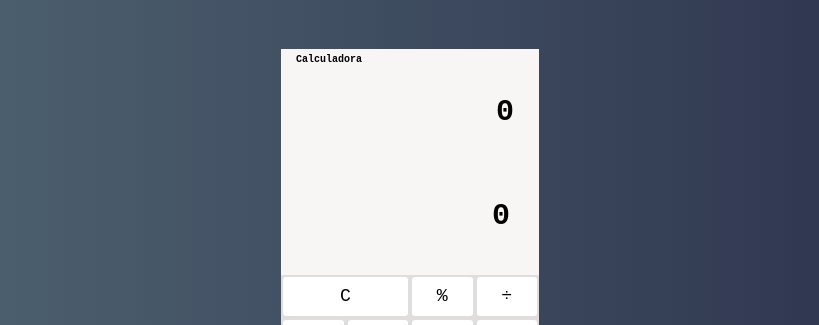
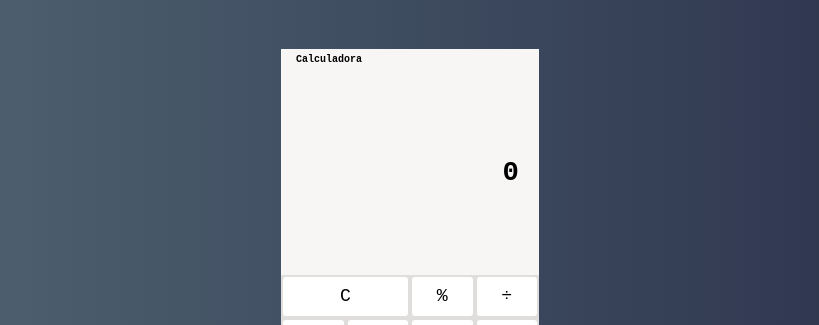
Before and after one commit to Rene-Antunes/calculadora-app, a React (Create React App) app: page / in a window 1280 px wide. Shown: the part 131-456 px from the top of the page, without its empty margins (230-1049 px from the left). Built offline with nearby package versions, Linux system fonts and the light colour scheme.

Commit message:
feat: undoing change

```diff
--- a/src/Components/Display.css
+++ b/src/Components/Display.css
@@ -1,9 +1,8 @@
 .display{
     grid-column: span 4;
-
     background-color: rgba(248, 245, 245);
 
-    display: block;
+    display: flex;
     justify-content: flex-end;
     align-items: center;
     padding: 20px;
@@ -12,33 +11,3 @@
     color: black;
     overflow: hidden;
 }
-
-.display1{
-
-    background-color: rgba(248, 245, 245);
-    position: relative;
-    text-align: end;
-    justify-content: flex-end;
-    align-items: center;
-    padding: 5px;
-    font-size: 1.1em;
-    font-weight: bold;
-    color: black;
-
-}
-
-.display2{
-
-    background-color: rgba(248, 245, 245);
-    position: relative;
-    text-align: end;
-    justify-content: flex-end;
-    align-items: end;
-    padding: 5px;
-    margin-right: 4px;
-    margin-top: 60px;
-    font-size: 1.1em;
-    font-weight: bold;
-    color: black;
-
-}
--- a/src/Components/Display.jsx
+++ b/src/Components/Display.jsx
@@ -2,10 +2,4 @@ import React from "react";
 import './Display.css'
 
 export default props =>
-        <div className="display">
-
-            <div className="display1">{props.value} </div>
-
-            <div className="display2"> {props.value}</div>
-
-        </div>
+    <div className="display">{props.value} </div>
```
